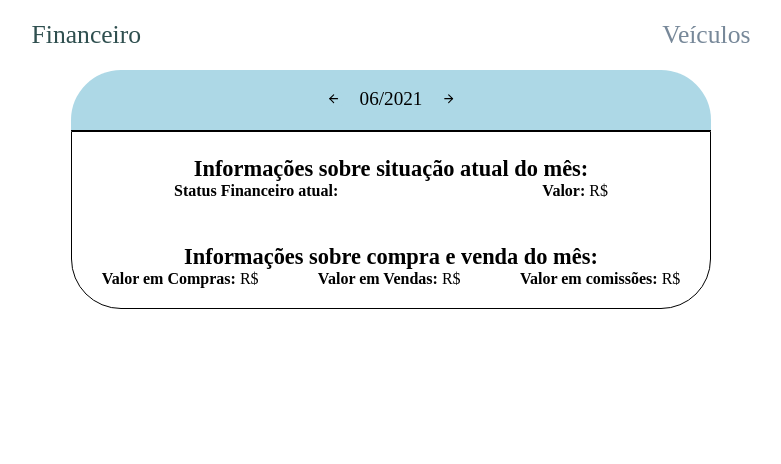
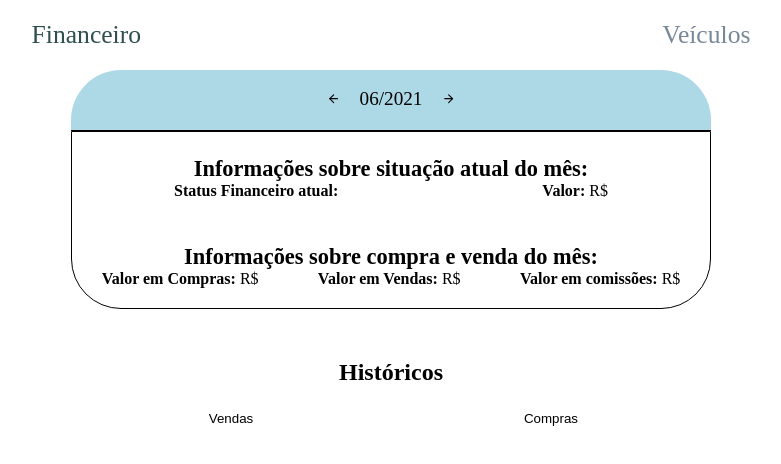
Before and after one commit to MatheusRFilho/Teste-Devnology, a React (Create React App) app in the folder frontend/: page / in a window 1280 px wide. Shown: the top 464 px of the page, without its empty margins (249-1030 px from the left). Built offline with nearby package versions, Linux system fonts and the light colour scheme; no server answers.

Commit message:
history of buy and sell

```diff
--- a/frontend/src/globalComponents/Financial/index.js
+++ b/frontend/src/globalComponents/Financial/index.js
@@ -17,10 +17,24 @@ const FinancialItem = () => {
   const [value, setValue] = useState('');
   const [commission, setCommission] = useState('');
 
+  const [operation, setOperation] = useState('sell');
+  const [showOperations, setShowOperations] = useState([]);
+
   useEffect(() => {
     getInjuryProfit();
     // eslint-disable-next-line react-hooks/exhaustive-deps
   }, [todayFormated]);
+
+  useEffect(() => {
+    handleOperations();
+    // eslint-disable-next-line react-hooks/exhaustive-deps
+  }, [operation]);
+
+  const handleOperations = async () => {
+    const { data } = await api.get(`history/${operation}`);
+    console.log(data);
+    setShowOperations(data);
+  };
 
   function addDays(date, days) {
     var result = new Date(date);
@@ -51,14 +65,16 @@ const FinancialItem = () => {
       const { data } = await api.get(`history/${todayFormated}`);
       setType(data.type);
       setCommission(data.commision);
-      console.log(data);
       setTotalBuy(data.totalBuy);
       setTotalSell(data.totalSell);
       setValue(data.value);
-      console.log(data);
     } catch (error) {
       console.log(error);
     }
+  };
+
+  const changeType = (text) => {
+    setOperation(text);
   };
 
   return (
@@ -102,6 +118,56 @@ const FinancialItem = () => {
           </p>
         </div>
       </div>
+
+      <div className="history">
+        <h2>Históricos</h2>
+
+        <div className="history-buttons">
+          <button className="history-button" onClick={() => changeType('sell')}>
+            Vendas
+          </button>
+          <button className="history-button" onClick={() => changeType('buy')}>
+            Compras
+          </button>
+        </div>
+      </div>
+      <div className="itens">
+        {showOperations.map((item) => {
+          return (
+            <div className="card">
+              <div className="card-container">
+                <h3 className="card-title">Informações sobre o veículo</h3>
+                <p className="card-text">Marca: {item.vehicle.brand}</p>
+                <p className="card-text">Modelo: {item.vehicle.model}</p>
+                <p className="card-text">Cor: {item.vehicle.color}</p>
+                <p className="card-text">Chassi: {item.vehicle.chassi}</p>
+                <p className="card-text">Placa: {item.vehicle.plate}</p>
+              </div>
+
+              {item.type === 'buy' ? (
+                <div className="card-container">
+                  <h3 className="card-title">Informações sobre a operação</h3>
+                  <p className="card-text">
+                    Data da Compra: {moment(item.date).format('DD/MM/YYYY')}
+                  </p>
+                  <p className="card-text">Valor da Compra: R$ {item.value}</p>
+                </div>
+              ) : (
+                <div className="card-container">
+                  <h3 className="card-title">Informações sobre a operação</h3>
+                  <p className="card-text">
+                    Data da Venda: {moment(item.date).format('DD/MM/YYYY')}
+                  </p>
+                  <p className="card-text">Valor da Venda: R$ {item.value}</p>
+                  <p className="card-text">
+                    Comissão da Venda: R$ {item.commision}
+                  </p>
+                </div>
+              )}
+            </div>
+          );
+        })}
+      </div>
     </>
   );
 };
--- a/frontend/src/globalComponents/Financial/style.css
+++ b/frontend/src/globalComponents/Financial/style.css
@@ -78,3 +78,61 @@
 .text {
   font-size: 1rem;
 }
+
+.history {
+  display: flex;
+  flex-direction: column;
+  width: 50%;
+  margin: 50px auto;
+  justify-content: center;
+  align-items: center;
+}
+
+.history-buttons{
+  width: 100%;
+  margin-top: 15px;
+}
+
+.history-button{
+  width: 50%;
+  border: none;
+  cursor: pointer;
+  padding: 10px;
+  background-color: white;
+  border-radius: 10px;
+}
+
+.history-button:hover{
+  background-color: lightblue;
+}
+
+.itens {
+  display: flex;
+  flex-wrap: wrap;
+  width: 80%;
+  margin: 0 auto;
+  justify-content: center;
+  align-items: center;
+}
+
+.card {
+  border: 1px solid black;
+  border-radius: 5px;
+  min-width: 200px;
+  margin: 20px 20px;
+}
+
+.card-container {
+}
+
+.card-title {
+  text-align: center;
+  font-weight: 400;
+  font-size: 1rem;
+  margin: 10px 20px;
+}
+
+.card-text {
+  font-size: 0.8rem;
+  margin-left: 5px;
+}
```
